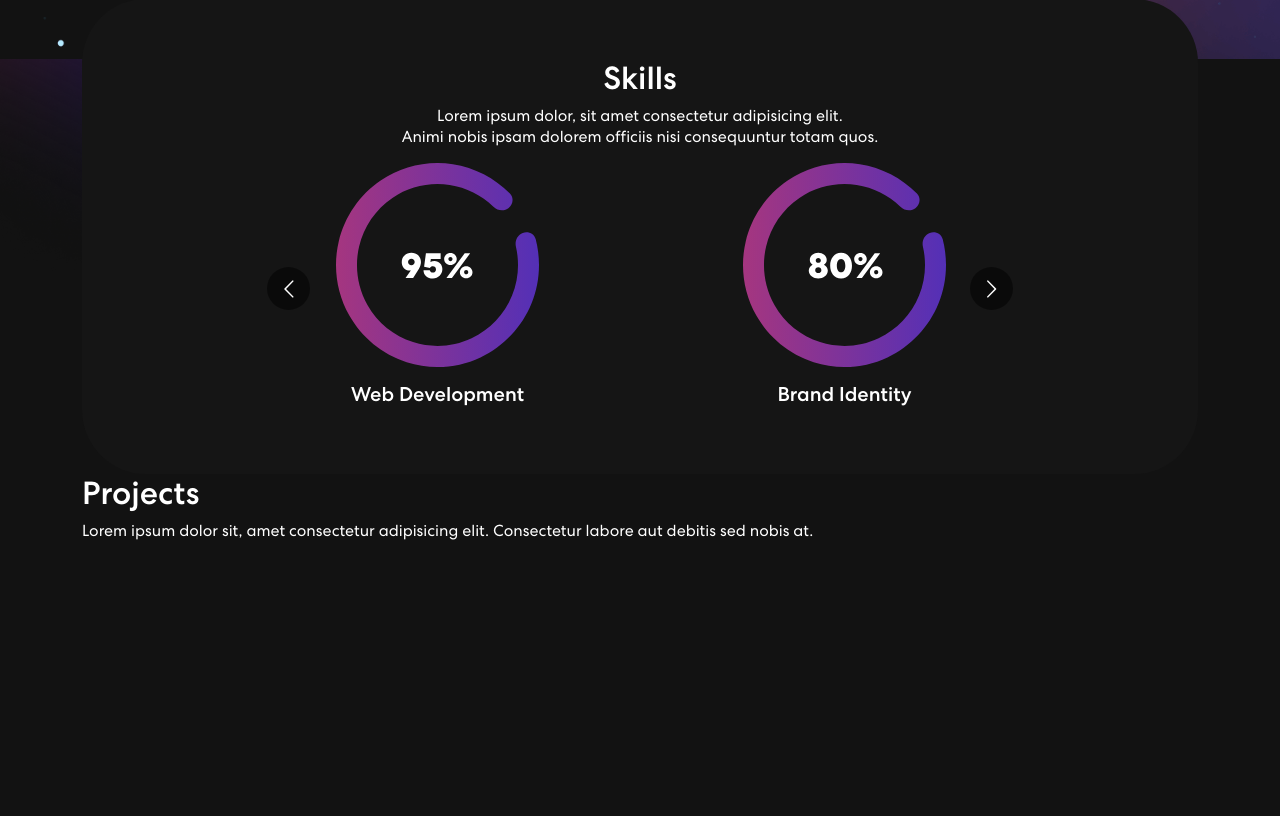
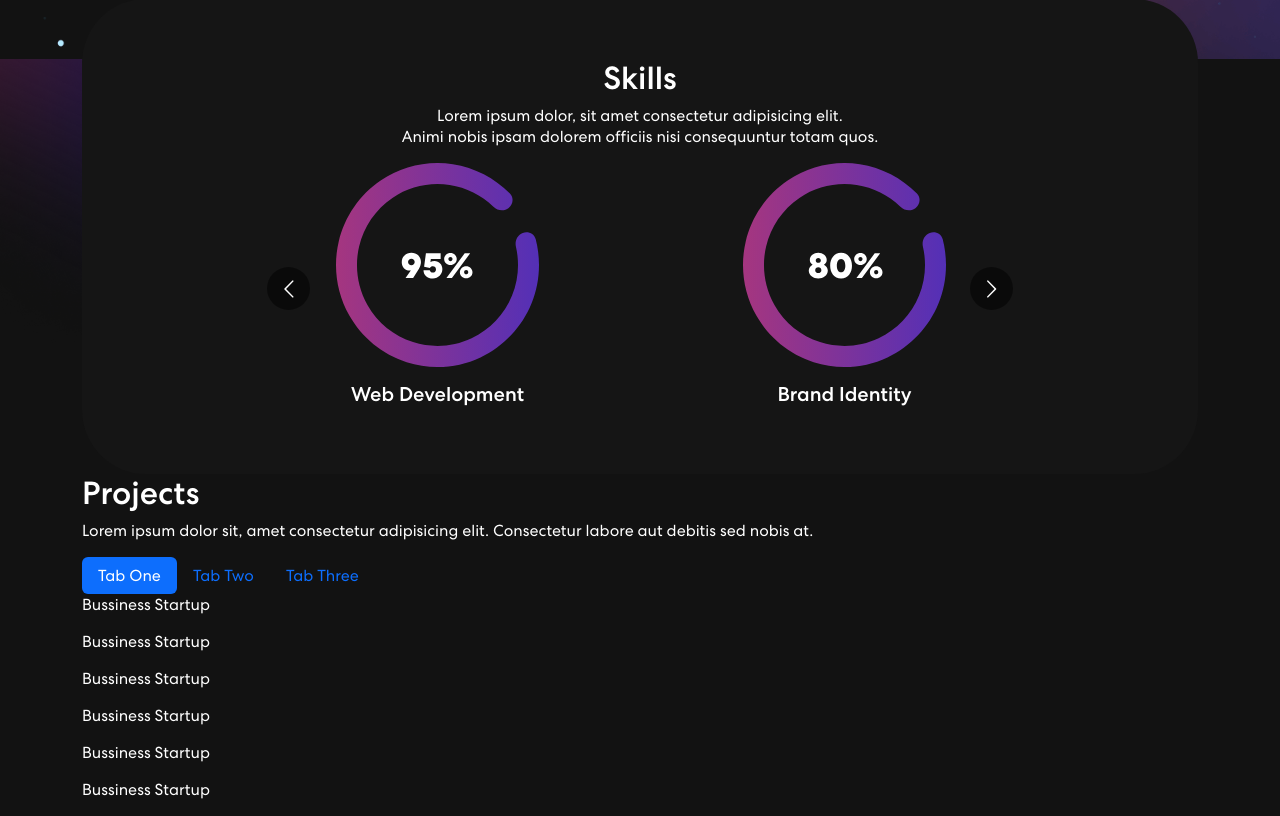
Before and after one commit to tamimhasan19702/React-portfolio, a React (Create React App) app: page / in a window 1280 px wide. Shown: the part 778-1594 px from the top of the page. Before the commit the page ends 1335 px from the top, so only its background shows below. Built offline with nearby package versions, Linux system fonts and the light colour scheme.

Commit message:
fixed the projects error

```diff
--- a/src/App.js
+++ b/src/App.js
@@ -4,6 +4,7 @@
 import { Banner } from './components/Banner/Banner';
 import { Skills } from './components/Skills/Skills';
 import { Projects } from './components/Projects/Projects';
+import { Testimonial } from './components/Testimonial/Testimonial';
 
 
 const App = () => {
@@ -13,6 +14,7 @@
       <Banner />
       <Skills/>
       <Projects />
+      <Testimonial/>
     </div>
   )
 }
--- a/src/components/Projects/Projects.js
+++ b/src/components/Projects/Projects.js
@@ -1,11 +1,11 @@
-import { Container, Row, Col, Nav } from "react-bootstrap";
+import { Container, Row, Col, Nav, Tab } from "react-bootstrap";
 import projImg1 from '../../assets/img/project-img1.png';
 import projImg2 from '../../assets/img/project-img2.png';
 import projImg3 from '../../assets/img/project-img3.png';
 
 export const Projects = () => {
 
-    const projects = [
+    const Tabs = [
         {
             title: "Bussiness Startup",
             description: "Design & Development",
@@ -45,12 +45,43 @@
             <Col>
             <h2>Projects</h2>
             <p>Lorem ipsum dolor sit, amet consectetur adipisicing elit. Consectetur labore aut debitis sed nobis at.</p>
-            <Nav>
+            <Tab.Container id="projects-tabs" defaultActiveKey="first">
+            <Nav variant="pills" defaultActiveKey="/home">
+
+             <Nav.Item>
+                <Nav.Link eventKey="first">Tab One</Nav.Link>
+             </Nav.Item>
+
+             <Nav.Item>
+                <Nav.Link eventKey="second">Tab Two</Nav.Link>
+             </Nav.Item>
+
+             <Nav.Item>
+                <Nav.Link eventKey="third">Tab Three</Nav.Link>
+             </Nav.Item>
 
             </Nav>
+
+             <Tab.Content>
+               <Tab.Pane eventKey="first">
+               <Row>
+               {
+                Tabs.map((tab,index) => {
+                    return (
+                        <p>{tab.title}</p>
+                    )
+                })
+               }
+               </Row>
+               </Tab.Pane>
+               <Tab.Pane eventKey="second">Lorem Ipsum</Tab.Pane>
+               <Tab.Pane eventKey="third">Lorem Ipsum</Tab.Pane>
+             </Tab.Content>
+            </Tab.Container>
             </Col>
         </Row>
        </Container>
     </section>
+
     )
 }
--- /dev/null
+++ b/src/components/Testimonial/Testimonial.js
@@ -0,0 +1,3 @@
+export const Testimonial = () => {
+
+}
```
